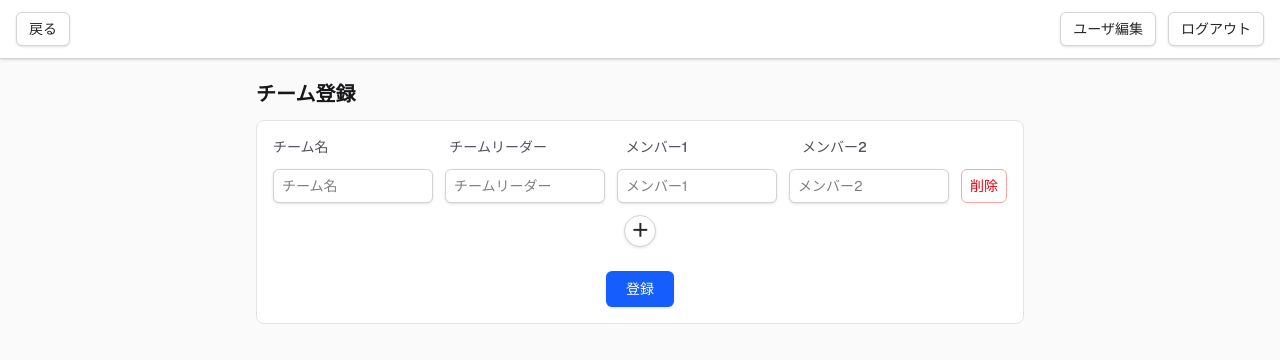
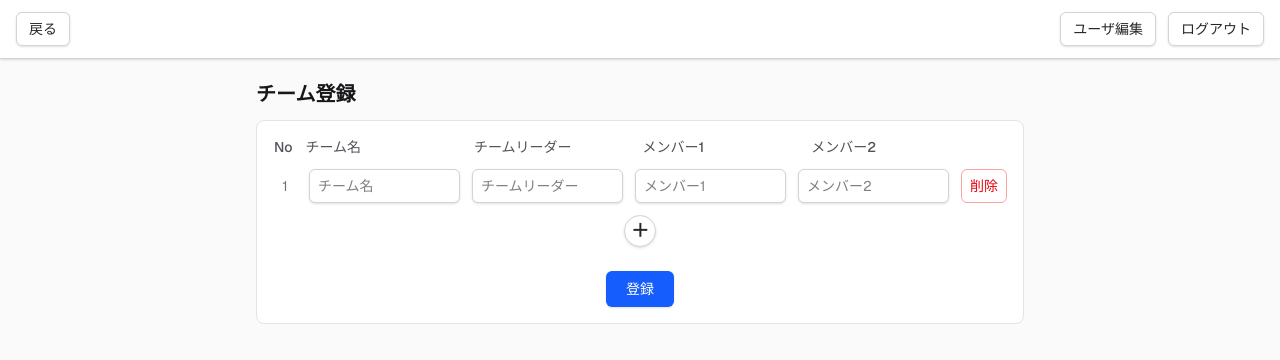
Before and after one commit to KotaHy/game-totalling-app, a Next.js app: page /event/1/team/regist in a window 1280 px wide. Shown: the top 360 px of the page. Built offline with nearby package versions, Linux system fonts and the light colour scheme; no server answers.

Commit message:
チーム登録編集画面修正

```diff
--- a/app/event/[id]/team/regist/page.tsx
+++ b/app/event/[id]/team/regist/page.tsx
@@ -200,6 +200,7 @@ export default function TeamRegistPage() {
             <PageCard className="mt-3">
               <div className="space-y-3">
                 <div className="flex items-center gap-3 text-sm font-medium text-zinc-600 dark:text-zinc-300">
+                  <div className="w-6 text-center">No</div>
                   <div className="w-1/4">チーム名</div>
                   <div className="w-1/4">チームリーダー</div>
                   <div className="w-1/4">メンバー1</div>
@@ -209,6 +210,9 @@ export default function TeamRegistPage() {
 
                 {rows.map((row, idx) => (
                   <div key={row.id ?? idx} className="flex items-center gap-3">
+                    <div className="w-6 shrink-0 text-center text-sm text-zinc-500 dark:text-zinc-400">
+                      {idx + 1}
+                    </div>
                     {(
                       ["name", "leader", "member1", "member2"] as const
                     ).map((field) => (
```
